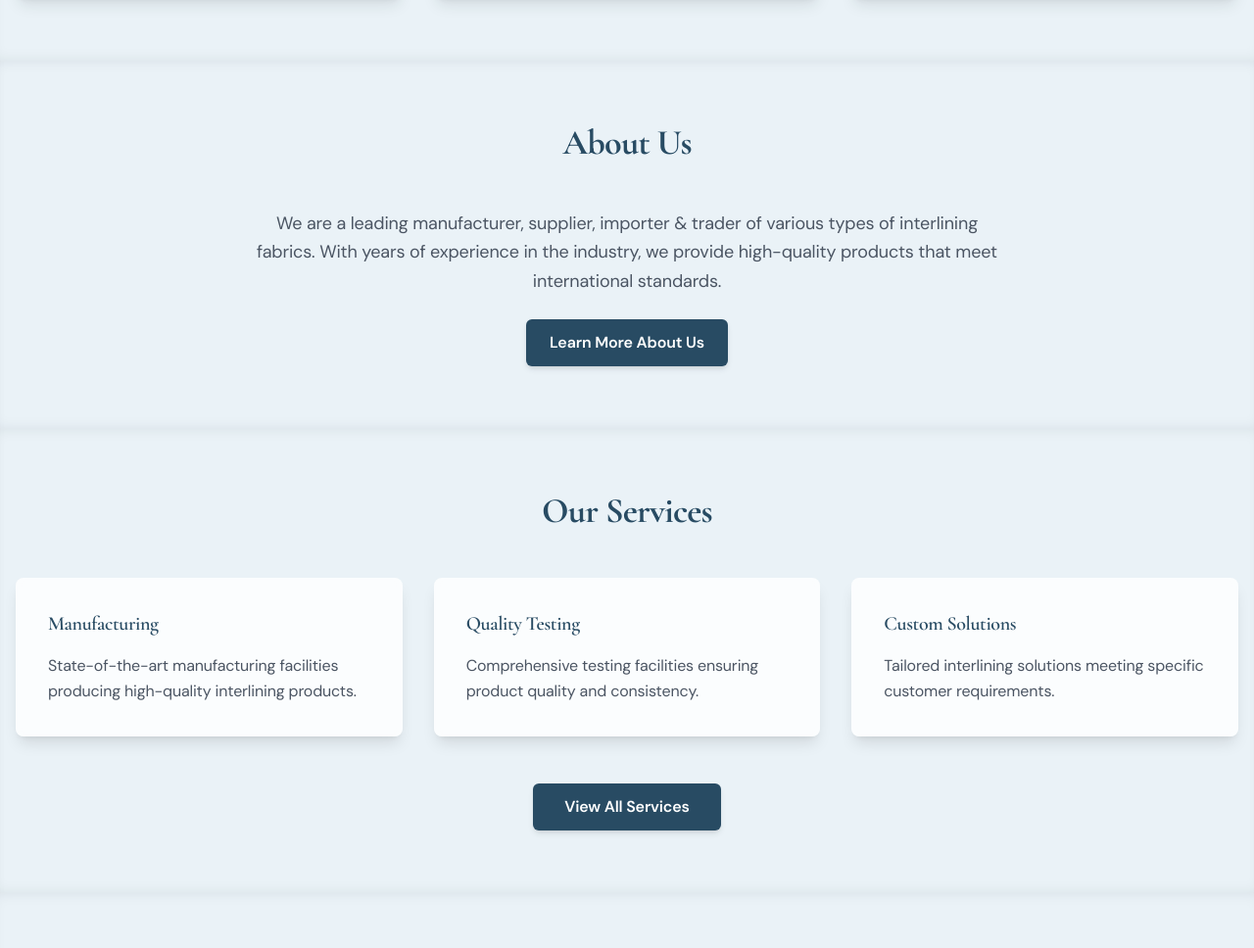
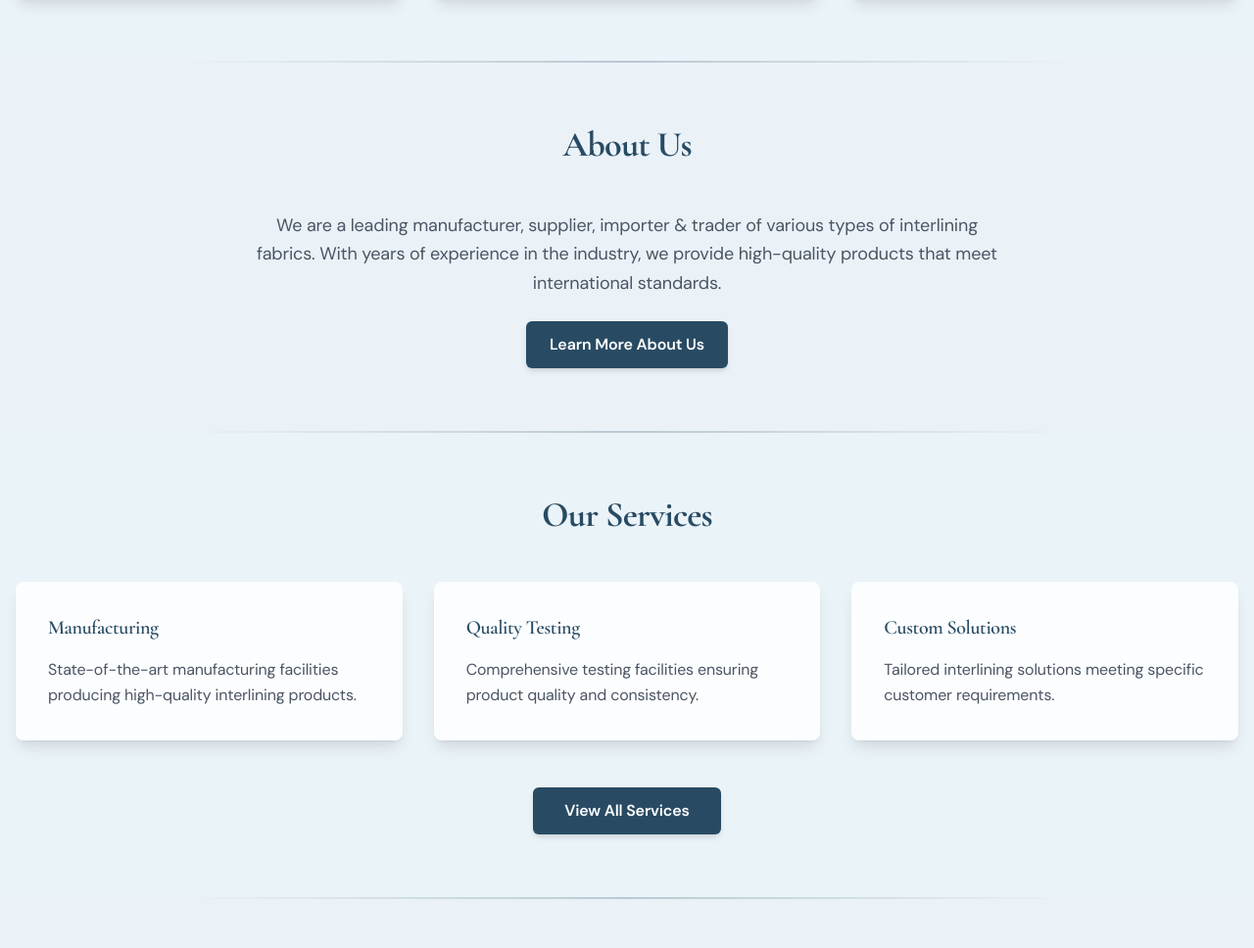
Before and after one commit to Tavishaa/fabric_website, a React (Vite) app: page / in a window 1280 px wide. Shown: the part 1105-2073 px from the top of the page at 98% size. Built offline with nearby package versions, Linux system fonts and the light colour scheme.

Commit message:
home page

```diff
--- a/src/pages/Home.jsx
+++ b/src/pages/Home.jsx
@@ -31,7 +31,7 @@ function Home() {
       <Carousel />
 
       {/* Products Section */}
-      <section className="py-16 bg-secondary/20 relative shadow-[inset_0_-8px_16px_-10px_rgba(0,0,0,0.1)]">
+      <section className="py-16 bg-secondary/20">
         <div className="container mx-auto px-4">
           <motion.h2
             initial={{ opacity: 0, y: 20 }}
@@ -49,8 +49,10 @@ function Home() {
         </div>
       </section>
 
+      <hr className="border-0 h-[2px] bg-gradient-to-r from-transparent via-primary/25 to-transparent mx-auto max-w-4xl" />
+
       {/* About Section */}
-      <section className="py-16 bg-secondary/10 relative shadow-[inset_0_-8px_16px_-10px_rgba(0,0,0,0.1),_inset_0_8px_16px_-10px_rgba(0,0,0,0.1)]">
+      <section className="py-16 bg-secondary/10">
         <div className="container mx-auto px-4">
           <motion.h2
             initial={{ opacity: 1 }}
@@ -75,8 +77,10 @@ function Home() {
         </div>
       </section>
 
+      <hr className="border-0 h-[2px] bg-gradient-to-r from-transparent via-primary/25 to-transparent mx-auto max-w-4xl" />
+
       {/* Services Section */}
-      <section className="py-16 bg-secondary/20 relative shadow-[inset_0_-8px_16px_-10px_rgba(0,0,0,0.1),_inset_0_8px_16px_-10px_rgba(0,0,0,0.1)]">
+      <section className="py-16 bg-secondary/20">
         <div className="container mx-auto px-4">
           <motion.h2
             initial={{ opacity: 0, y: 20 }}
@@ -124,8 +128,10 @@ function Home() {
         </div>
       </section>
 
+      <hr className="border-0 h-[2px] bg-gradient-to-r from-transparent via-primary/25 to-transparent mx-auto max-w-4xl" />
+
       {/* Contact Section */}
-      <section className="py-16 bg-secondary/10 relative shadow-[inset_0_8px_16px_-10px_rgba(0,0,0,0.1)]">
+      <section className="py-16 bg-secondary/10">
         <div className="container mx-auto px-4">
           <motion.h2
             initial={{ opacity: 0, y: 20 }}
```
